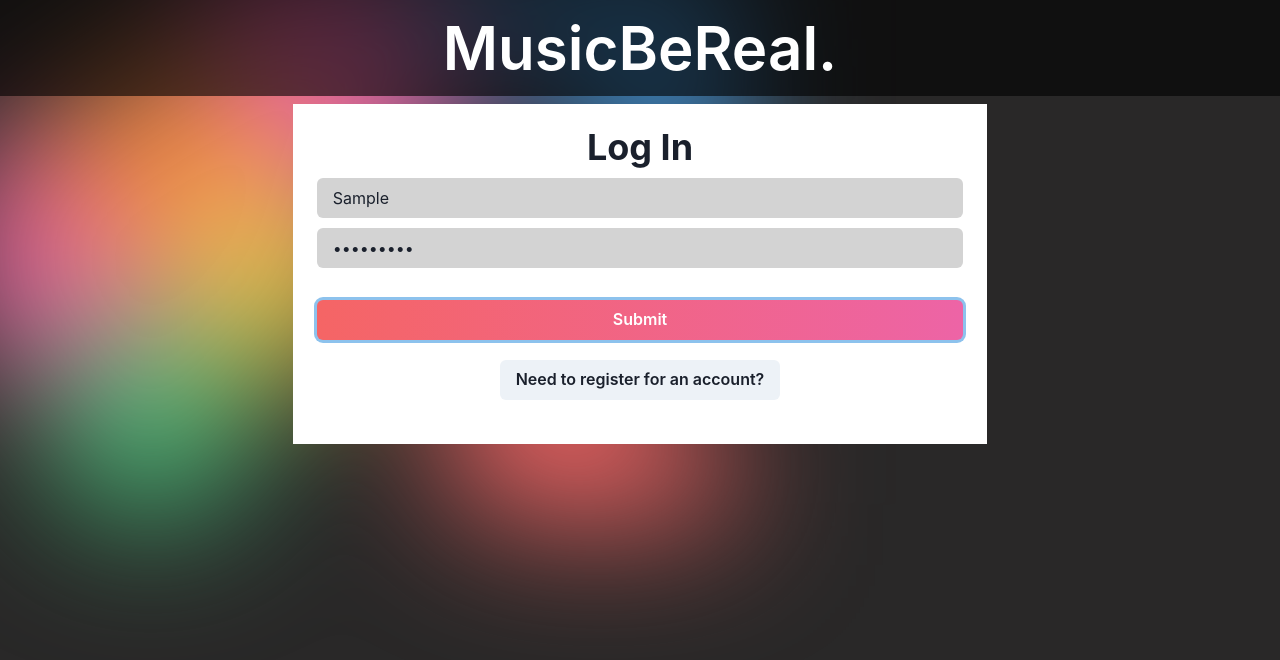
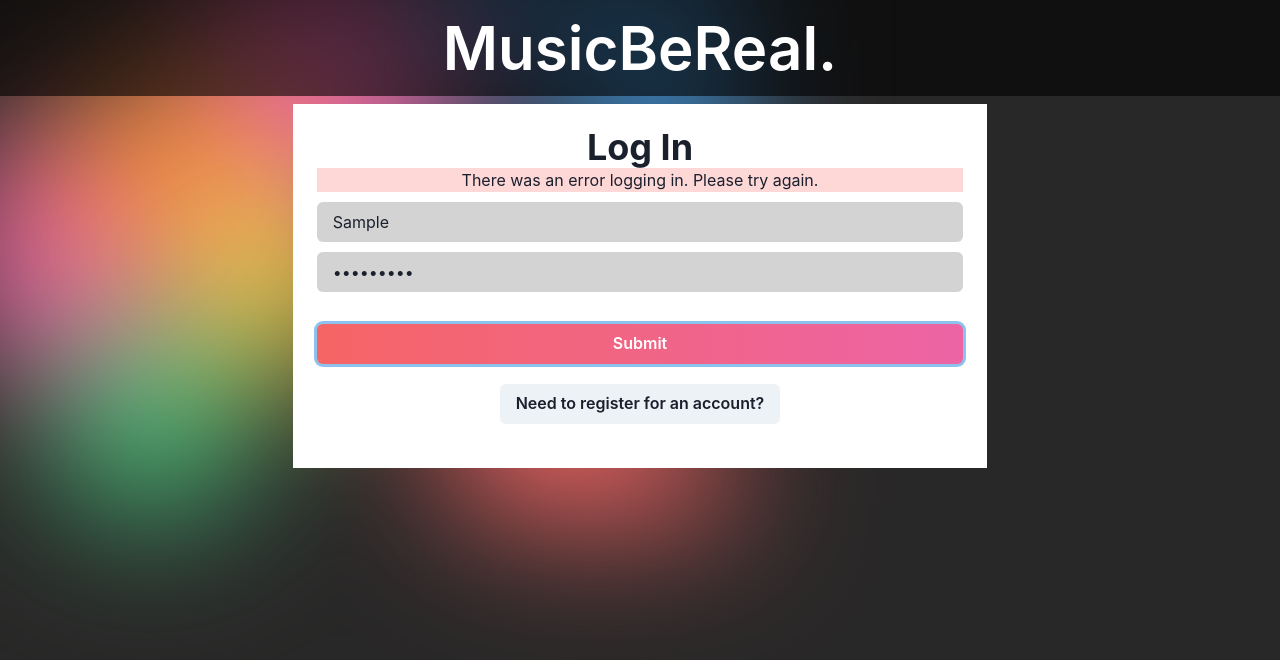
Before and after one commit to rkalafos/music-be-real, a React (Create React App) app: page /login in a window 1280 px wide. Both pictures are taken after typing "Sample", "Sample123" into the empty fields and a click on the button "Submit". Shown: the top 660 px of the page. Built offline with nearby package versions, Linux system fonts and the light colour scheme; no server answers.

Commit message:
add error handling

```diff
--- a/src/pages/LoginPage.js
+++ b/src/pages/LoginPage.js
@@ -2,13 +2,14 @@ import { DefaultLayout } from "../layouts/DefaultLayout";
 import { useNavigate } from "react-router";
 import { Box, Button, Heading, Input } from "@chakra-ui/react";
 import { useDispatch } from "react-redux";
-import React from "react";
+import React, {useState} from "react";
 import { loginUser } from "../actions/user-actions";
 import { ErrorMessage, Field, Form, Formik } from "formik";
 
 const LoginPage = () => {
   const navigate = useNavigate();
   const dispatch = useDispatch();
+  const [showLoginError, setLoginError] = useState(false);
   const inputStyle = {
     backgroundColor: "lightgrey",
     lineHeight: "1.1",
@@ -27,6 +28,9 @@ const LoginPage = () => {
         >
           Log In
         </Heading>
+          {showLoginError && (
+              <Box bg={'red.100'}>There was an error logging in. Please try again.</Box>
+          )}
         <Formik
           initialValues={{ username: "", email: "", password: "" }}
           validate={(values) => {
@@ -42,7 +46,7 @@ const LoginPage = () => {
             return errors;
           }}
           onSubmit={(values) => {
-            loginUser(dispatch, values).then(() => navigate("/"));
+            loginUser(dispatch, values).then(() => navigate("/")).catch(() => setLoginError(true));
           }}
         >
           {({ isSubmitting }) => (
```
